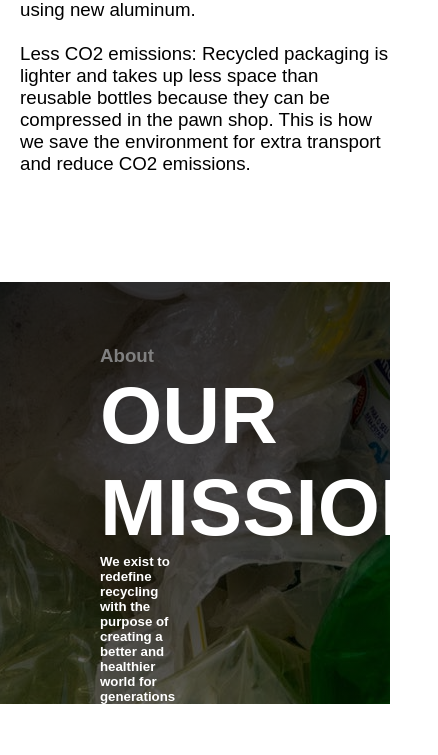
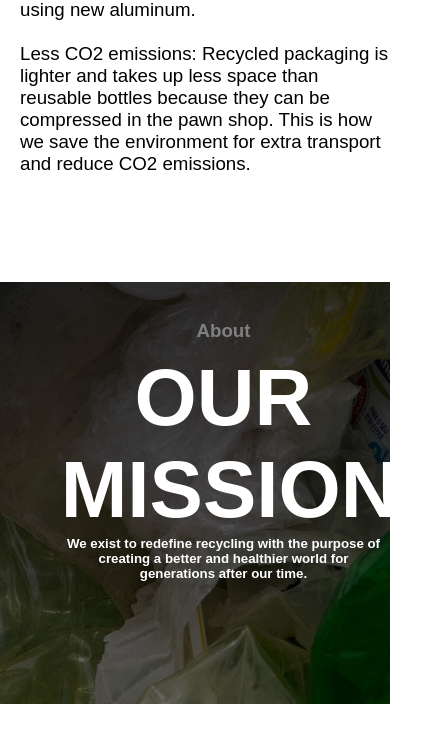
Before and after one commit to HalvorHetland/WebDesign, a plain HTML site: page about.html in a window 390 px wide. Shown: the part 1528-2283 px from the top of the page, 438 px wide, since content can reach past the window. Drawn offline with Linux system fonts and the light colour scheme.

Commit message:
øjoåphiøkæj

```diff
--- a/About style.css
+++ b/About style.css
@@ -192,19 +192,19 @@ html {
   position: relative;
 }
 .about{
-  position: relative;
-  min-height: 100vh;
-  max-width: 70%;
-  padding: 60px 100px;
   display: flex;
-  justify-content: 50px;
-  align-items: left;
+  margin-left: 20px;
+  font-size: 16px;
+  color: #fff;
   flex-direction: column;
+  font-weight: 300;
   text-align: left;
+
 }
 .about .mission{
-  max-width: 800px;
-  height: 100%;
+  margin-top: 5%;
+  margin-left: 10%;
+  max-width: 30%;
   text-align: left;
   display: block;
   color: white;
@@ -248,7 +248,7 @@ html {
 	width: 100%;
 	text-align: center;
 	font: bold 16px sans-serif;
-    text-decoration: none;
+  text-decoration: none;
 	padding: 10px 9px;
 
 
@@ -278,6 +278,13 @@ html {
   .container .contactInfo,
   .contactForm {
     width: 100%;
+  }
+  .about .mission{
+    padding: 1%;
+    max-width: 100%;
+    text-align: center;
+    display: block;
+    color: white;
   }
 }
 
@@ -341,4 +348,11 @@ html {
     position: absolute;
     padding-right: 13.9px;
   }
+  .about .mission{
+    padding: 1%;
+    max-width: 100%;
+    text-align: center;
+    display: block;
+    color: white;
+  }
 }
```
